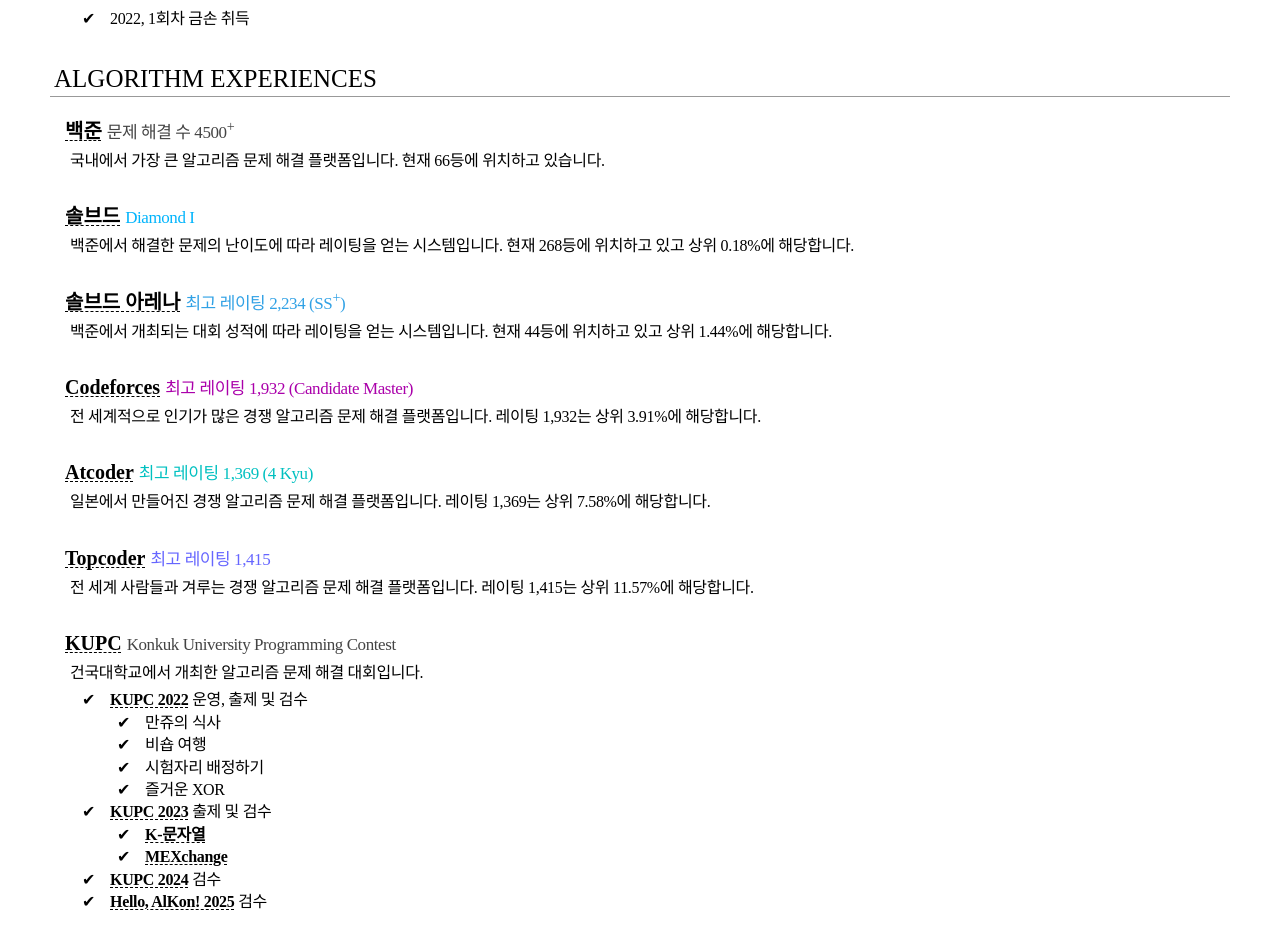
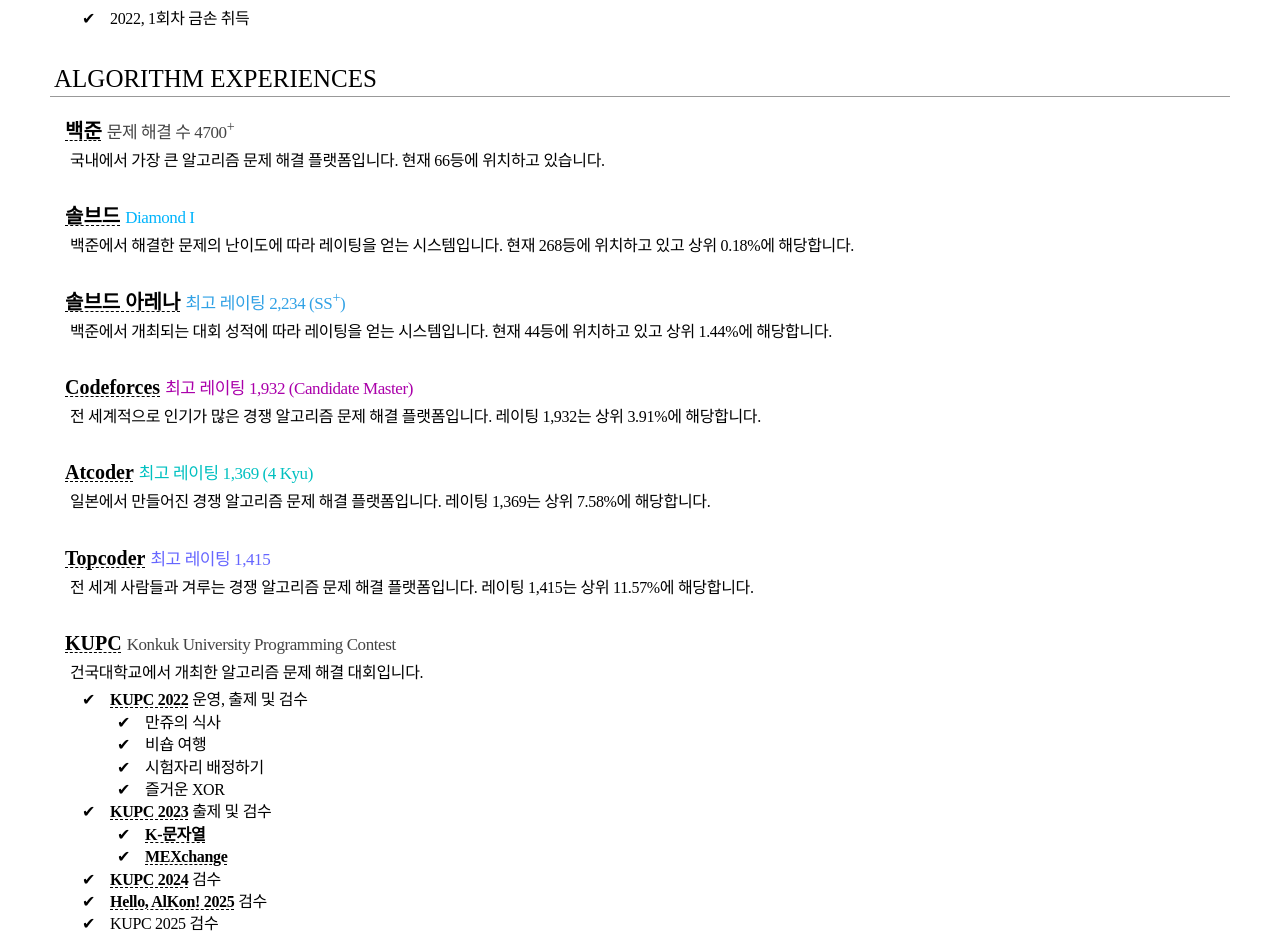
Before and after one commit to riroan/riroan.com, a React (Create React App) app in the folder riroan/: page / in a window 1280 px wide. Shown: the part 3642-4590 px from the top of the page. Built offline with nearby package versions, Linux system fonts and the light colour scheme; no server answers; a web font is replaced by a local one.

Commit message:
KUPC 2025 검수 내용 추가

```diff
--- a/riroan/src/App.js
+++ b/riroan/src/App.js
@@ -456,6 +456,9 @@
 								<A href="https://www.acmicpc.net/category/detail/4461"></A>
 							</Trans>
 						</Item>
+						<Item depth={1}>
+							<Trans t={t} i18nKey="dc8b66ca11"></Trans>
+						</Item>
 					</Ul>
 				</Div>
 				<Div>
--- a/riroan/src/i18n/locales/en.json
+++ b/riroan/src/i18n/locales/en.json
@@ -72,7 +72,7 @@
 	"a520cb971c": "2022, Acquired Gold Hand",
 
 	"7c6fc03ca2": "Baekjoon Online Judge (BOJ)",
-	"9ce277c6e8": "4500<0>+</0> problems solved",
+	"9ce277c6e8": "4700<0>+</0> problems solved",
 	"69aa42060f": "Largest algorithm problem solving platform in Korea. Currently 66<0>th</0> on the leaderboard.",
 	"5d37da82e2": "Solved.ac",
 	"f27eded4a9": "Rating based on problems solved on BOJ. Currently 268<0>th</0> on leaderboard. (top 0.18%)",
@@ -95,6 +95,7 @@
 	"b6f1c50fe7": "K-String",
 	"451c29349c": "<0>KUPC 2024</0> Problem Tester",
 	"27f162d455": "<0>Hello, AlKon! 2025</0> Problem Tester",
+	"dc8b66ca11": "KUPC 2025 Problem Tester",
 	"dda64fb4b4": "Programming contest hosted at Ajou University",
 	"a53a4c11bf": "<0>APC 2024 Extra</0> Problem Tester",
 
--- a/riroan/src/i18n/locales/ko.json
+++ b/riroan/src/i18n/locales/ko.json
@@ -72,7 +72,7 @@
 	"a520cb971c": "2022, 1회차 금손 취득",
 
 	"7c6fc03ca2": "백준",
-	"9ce277c6e8": "문제 해결 수 4500<0>+</0>",
+	"9ce277c6e8": "문제 해결 수 4700<0>+</0>",
 	"69aa42060f": "국내에서 가장 큰 알고리즘 문제 해결 플랫폼입니다. 현재 66등에 위치하고 있습니다.",
 	"5d37da82e2": "솔브드",
 	"f27eded4a9": "백준에서 해결한 문제의 난이도에 따라 레이팅을 얻는 시스템입니다. 현재 268등에 위치하고 있고 상위 0.18%에 해당합니다.",
@@ -95,6 +95,7 @@
 	"b6f1c50fe7": "K-문자열",
 	"451c29349c": "<0>KUPC 2024</0> 검수",
 	"27f162d455": "<0>Hello, AlKon! 2025</0> 검수",
+	"dc8b66ca11": "KUPC 2025 검수",
 	"dda64fb4b4": "아주대학교에서 개최한 알고리즘 문제 해결 대회입니다.",
 	"a53a4c11bf": "<0>APC 2024 Extra</0> 검수",
 
```
